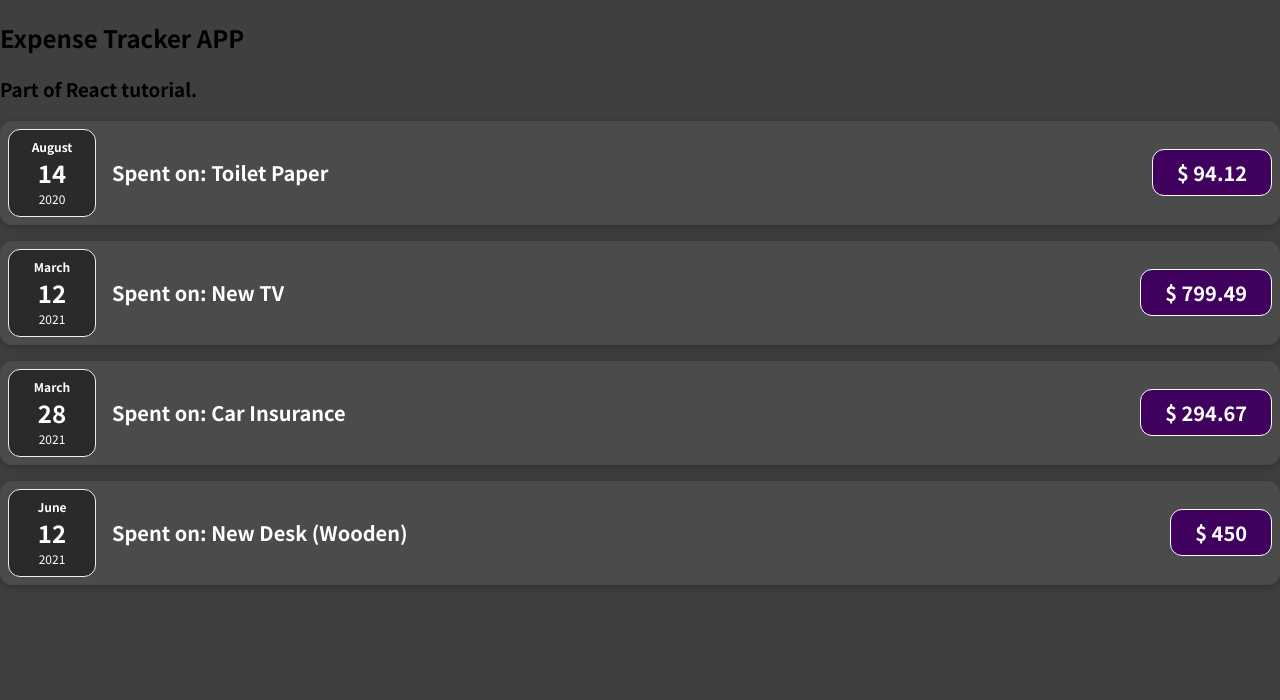
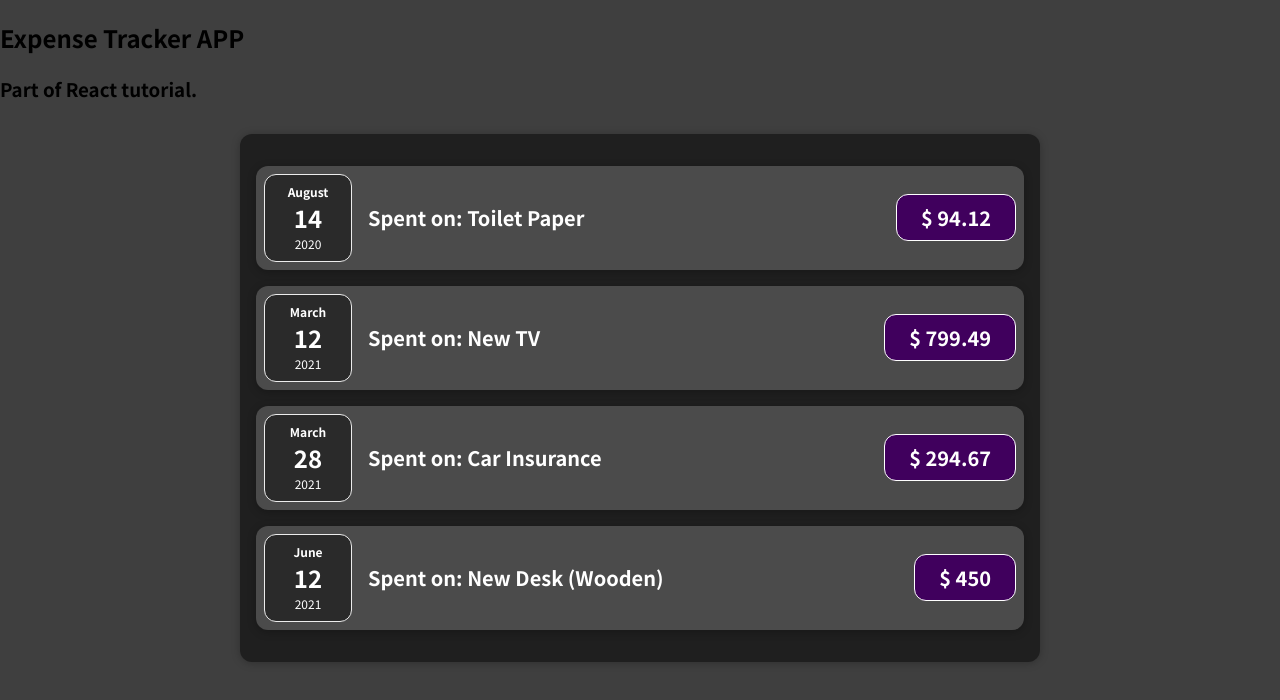
Before and after one commit to Tyzen-10/expense-tracker-react, a JavaScript app: page / in a window 1280 px wide. Shown: the top 700 px of the page. Built offline with nearby package versions, Linux system fonts and the light colour scheme.

Commit message:
expenses component

```diff
--- a/src/App.js
+++ b/src/App.js
@@ -1,4 +1,4 @@
-import ExpenseItem from "./components/ExpenseItem";
+import Expenses from "./components/Expenses";
 function App() {
   const expenses = [
     {
@@ -25,26 +25,7 @@ function App() {
     <div>
       <h2>Expense Tracker APP</h2>
       <h3>Part of React tutorial.</h3>
-      <ExpenseItem
-        title={expenses[0].title}
-        amount={expenses[0].amount}
-        date={expenses[0].date}
-      ></ExpenseItem>
-      <ExpenseItem
-        title={expenses[1].title}
-        amount={expenses[1].amount}
-        date={expenses[1].date}
-      ></ExpenseItem>
-      <ExpenseItem
-        title={expenses[2].title}
-        amount={expenses[2].amount}
-        date={expenses[2].date}
-      ></ExpenseItem>
-      <ExpenseItem
-        title={expenses[3].title}
-        amount={expenses[3].amount}
-        date={expenses[3].date}
-      ></ExpenseItem>
+      <Expenses expenses = {expenses}></Expenses>
     </div>
   );
 }
--- /dev/null
+++ b/src/components/Expenses.css
@@ -0,0 +1,9 @@
+.expenses {
+  padding: 1rem;
+  background-color: rgb(31, 31, 31);
+  margin: 2rem auto;
+  width: 50rem;
+  max-width: 95%;
+  border-radius: 12px;
+  box-shadow: 0 1px 8px rgba(0, 0, 0, 0.25);
+}
--- /dev/null
+++ b/src/components/Expenses.js
@@ -0,0 +1,28 @@
+import ExpenseItem from "./ExpenseItem";
+import "./Expenses.css"
+export default function Expenses(props) {
+  return (
+    <div className="expenses">
+      <ExpenseItem
+        title={props.expenses[0].title}
+        amount={props.expenses[0].amount}
+        date={props.expenses[0].date}
+      ></ExpenseItem>
+      <ExpenseItem
+        title={props.expenses[1].title}
+        amount={props.expenses[1].amount}
+        date={props.expenses[1].date}
+      ></ExpenseItem>
+      <ExpenseItem
+        title={props.expenses[2].title}
+        amount={props.expenses[2].amount}
+        date={props.expenses[2].date}
+      ></ExpenseItem>
+      <ExpenseItem
+        title={props.expenses[3].title}
+        amount={props.expenses[3].amount}
+        date={props.expenses[3].date}
+      ></ExpenseItem>
+    </div>
+  );
+}
```
Also changed, not shown: 1 other file (tests, documents, lock files or other folders).
